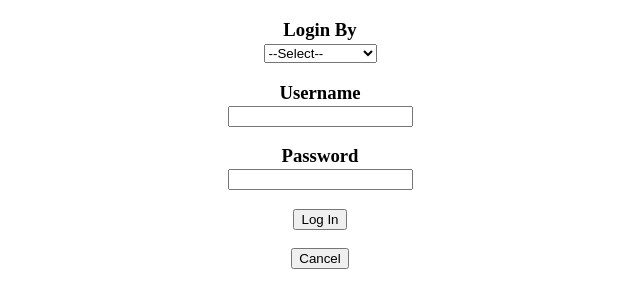
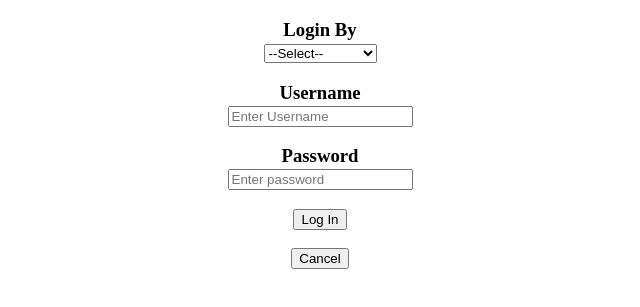
Before and after one commit to Sakshi-Nande/ICP-13-html-github-project-online-quiz-system, a plain HTML site: page pages/student login.html in a window 1280 px wide. Shown: the part 61-368 px from the top of the page, without its empty margins (320-960 px from the left). Drawn offline with Linux system fonts and the light colour scheme.

Commit message:
Placeholder added in login page

```diff
--- a/pages/student login.html
+++ b/pages/student login.html
@@ -14,10 +14,10 @@
                 <option>Email Id</option>
             </select></h3>
              <h3><label for="inputusername">Username</label><br/>
-            <input type="text" id="inputusername" required>
+            <input type="text" placeholder="Enter Username" id="inputusername" required>
             <br/></h3>
             <h3><label for="inputpassword">Password</label><br/>
-            <input type="password"  id="inputpassword" required>
+            <input type="password"  placeholder="Enter password" id="inputpassword" required>
             <br/></h3>
             <input type="button" value="Log In" /></br></br>
             <input type="button" value="Cancel"/>
```
